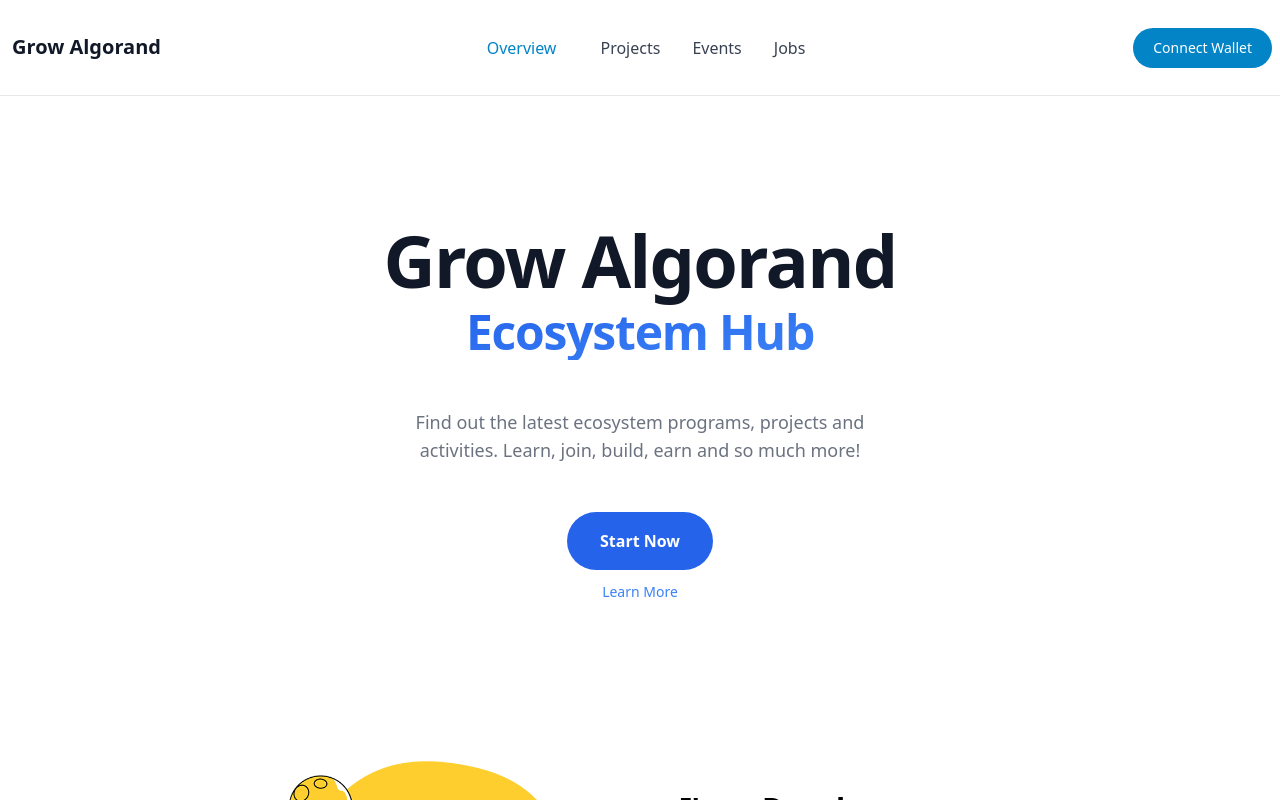
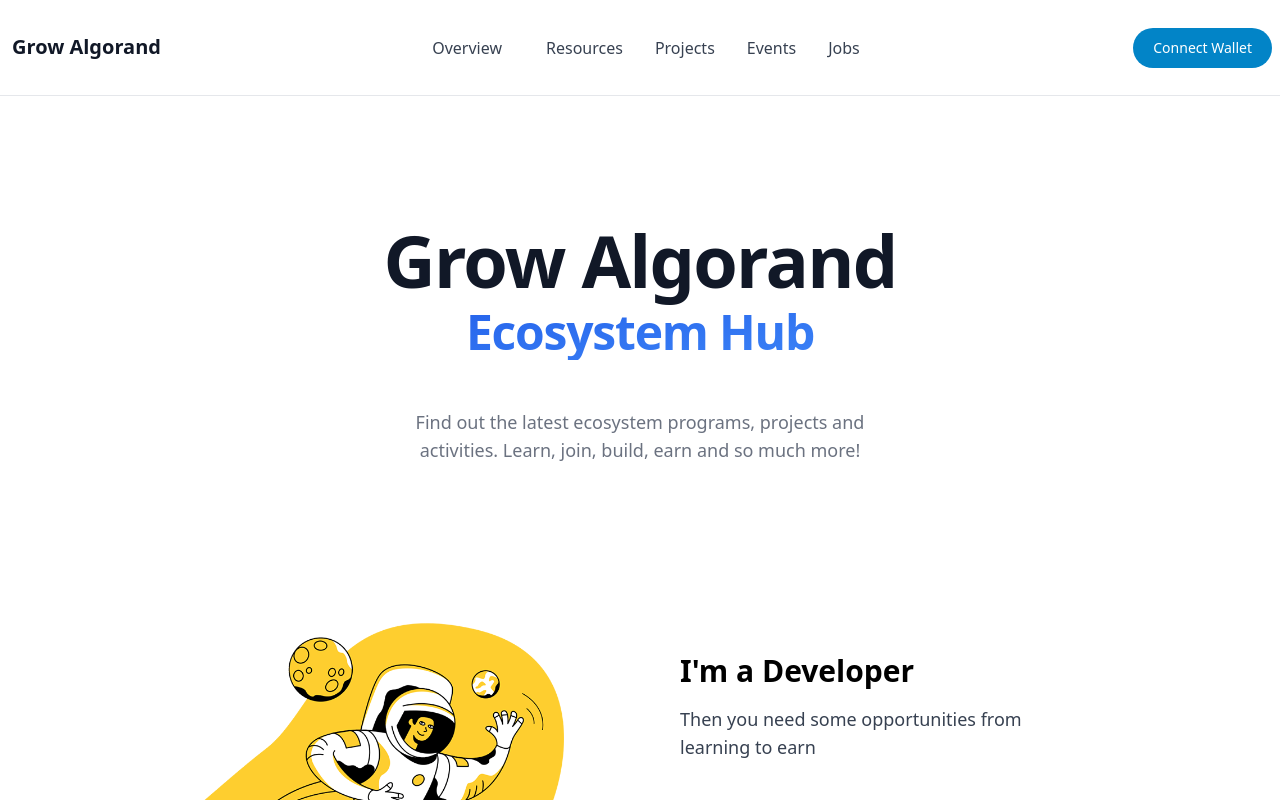
Before and after one commit to Mine77/grow-algorand, a Next.js app: page / in a window 1280 px wide. Shown: the top 800 px of the page. Built offline with nearby package versions, Linux system fonts and the light colour scheme.

Commit message:
update header

```diff
--- a/components/layout/header.tsx
+++ b/components/layout/header.tsx
@@ -1,4 +1,37 @@
+import Link from "next/link";
+import { HeaderList } from "./interface";
+
 const Header = () => {
+  const HeaderItemStyle = {
+    selectedStyle:
+      "inline-block w-full py-2 mx-0 font-medium text-left text-gray-700 md:w-auto md:px-0 md:mx-2 hover:text-sky-600 lg:mx-3 md:text-center",
+    unSelectedStyle:
+      "inline-block w-full py-2 mx-0 font-medium text-left text-gray-700 md:w-auto md:px-0 md:mx-2 hover:text-sky-600 lg:mx-3 md:text-center",
+  };
+
+  const list: HeaderList = [
+    {
+      text: "Overview",
+      link: "#",
+    },
+    {
+      text: "Resources",
+      link: "#",
+    },
+    {
+      text: "Projects",
+      link: "#",
+    },
+    {
+      text: "Events",
+      link: "#",
+    },
+    {
+      text: "Jobs",
+      link: "#",
+    },
+  ];
+
   return (
     <nav className="relative z-50 h-24 select-none">
       <div className="container relative flex flex-wrap items-center justify-between h-24 mx-auto overflow-hidden font-medium border-b border-gray-200 md:overflow-visible lg:justify-center sm:px-4 md:px-2">
@@ -12,30 +45,11 @@
         <div className="top-0 left-0 items-start hidden w-full h-full p-4 text-sm bg-gray-900 bg-opacity-50 md:items-center md:w-3/4 lg:text-base md:bg-transparent md:p-0 md:relative md:flex">
           <div className="flex-col w-full h-auto overflow-hidden bg-white rounded-lg md:bg-transparent md:overflow-visible md:rounded-none md:relative md:flex md:flex-row">
             <div className="flex flex-col items-start justify-center w-full space-x-6 text-center lg:space-x-8 md:w-2/3 md:mt-0 md:flex-row md:items-center">
-              <a
-                href="#_"
-                className="inline-block w-full py-2 mx-0 ml-6 font-medium text-left text-sky-600 md:ml-0 md:w-auto md:px-0 md:mx-2 lg:mx-3 md:text-center"
-              >
-                Overview
-              </a>
-              <a
-                href="#_"
-                className="inline-block w-full py-2 mx-0 font-medium text-left text-gray-700 md:w-auto md:px-0 md:mx-2 hover:text-sky-600 lg:mx-3 md:text-center"
-              >
-                Projects
-              </a>
-              <a
-                href="#_"
-                className="inline-block w-full py-2 mx-0 font-medium text-left text-gray-700 md:w-auto md:px-0 md:mx-2 hover:text-sky-600 lg:mx-3 md:text-center"
-              >
-                Events
-              </a>
-              <a
-                href="#_"
-                className="inline-block w-full py-2 mx-0 font-medium text-left text-gray-700 md:w-auto md:px-0 md:mx-2 hover:text-sky-600 lg:mx-3 md:text-center"
-              >
-                Jobs
-              </a>
+              {list.map((item, i) => (
+                <Link key={i} href={item.link} passHref>
+                  <a className={HeaderItemStyle.unSelectedStyle}>{item.text}</a>
+                </Link>
+              ))}
             </div>
             <div className="flex flex-col items-start justify-end w-full pt-4 md:items-center md:w-1/3 md:flex-row md:py-0">
               <a
--- /dev/null
+++ b/components/layout/interface.tsx
@@ -0,0 +1,4 @@
+export interface HeaderList extends Array<{
+    text:string,
+    link:string
+}> {}
--- a/components/overview/homeHero.tsx
+++ b/components/overview/homeHero.tsx
@@ -13,20 +13,6 @@
         Find out the latest ecosystem programs, projects and activities. Learn,
         join, build, earn and so much more!
       </div>
-      <div className="flex flex-col items-center mt-12 text-center">
-        <span className="relative inline-flex w-full md:w-auto">
-          <a
-            href="#_"
-            type="button"
-            className="inline-flex items-center justify-center w-full px-8 py-4 text-base font-bold leading-6 text-white bg-blue-600 border border-transparent rounded-full md:w-auto hover:bg-blue-500 focus:outline-none focus:ring-2 focus:ring-offset-2 focus:ring-blue-600"
-          >
-            Start Now
-          </a>
-        </span>
-        <a href="#" className="mt-3 text-sm text-blue-500">
-          Learn More
-        </a>
-      </div>
     </div>
   );
 };
```
